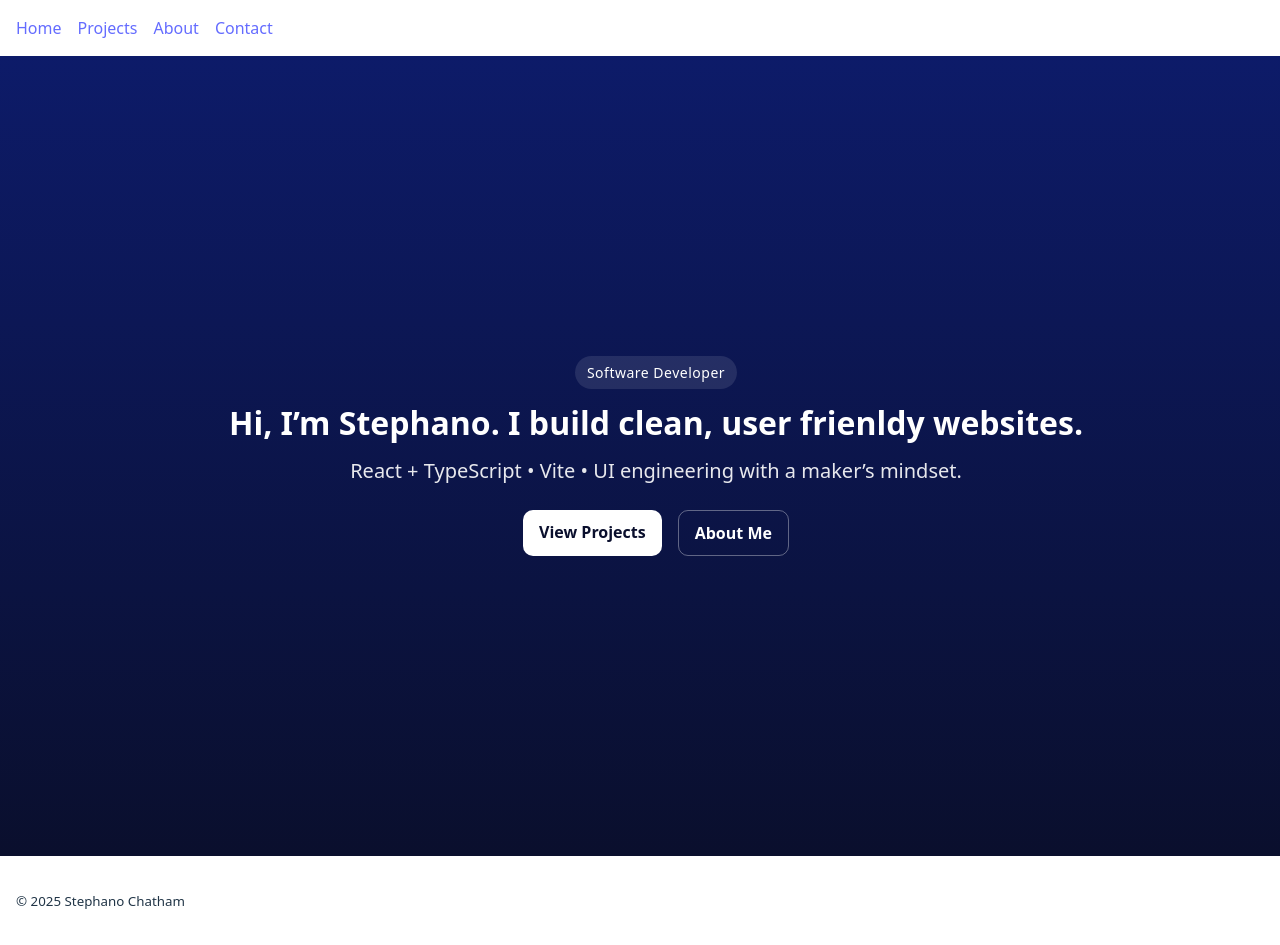
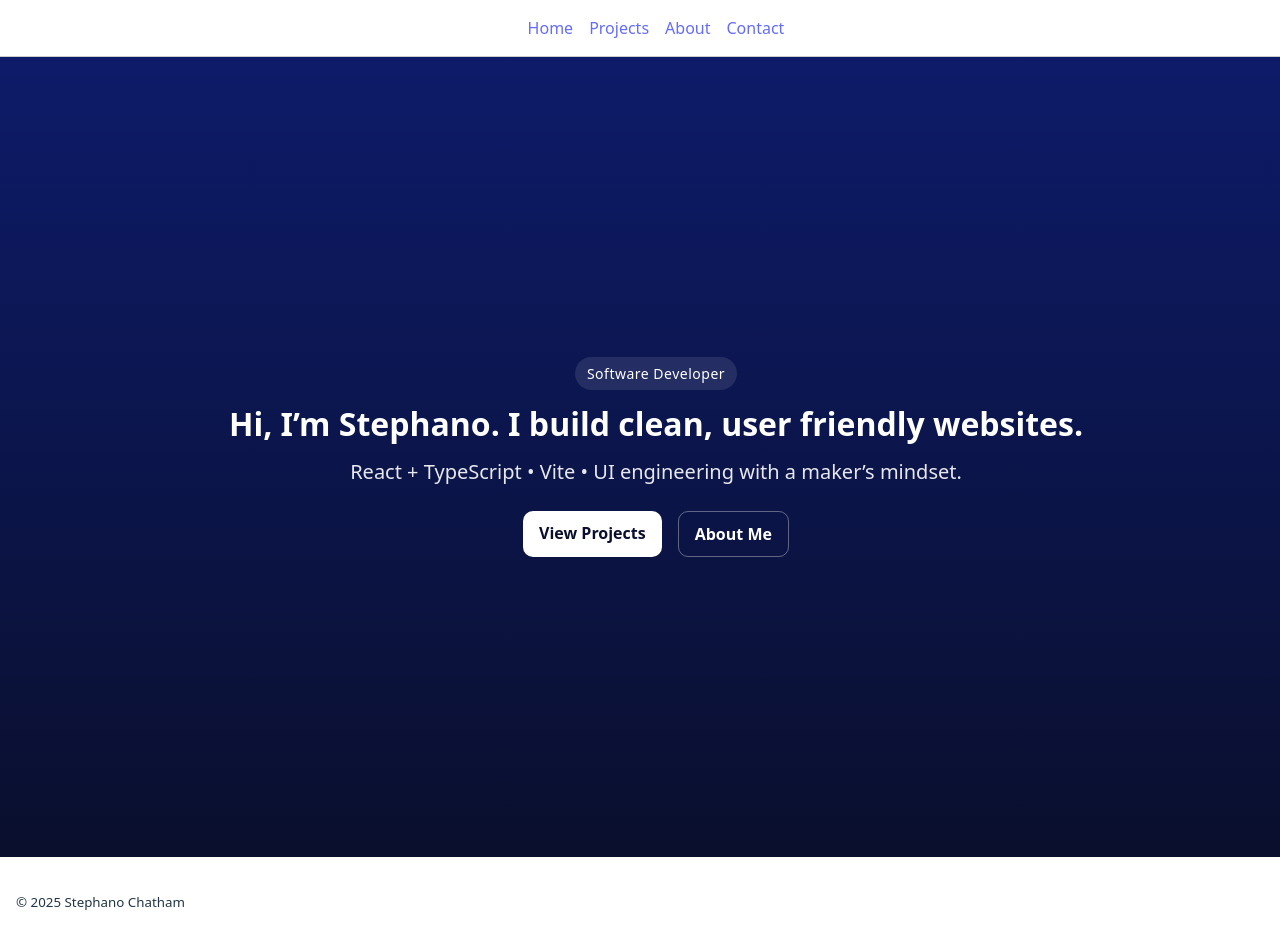
Before and after one commit to ChatCustoms/Portfolio_website, a React (Vite) app: page / in a window 1280 px wide. Shown: the top 945 px of the page. Built offline with nearby package versions, Linux system fonts and the light colour scheme.

Commit message:
Updated the website with the different pages and the css for each .

```diff
--- a/src/Layout.tsx
+++ b/src/Layout.tsx
@@ -5,7 +5,7 @@ export default function Layout() {
   return (
     <div>
       <header>
-        <nav style={{ display: "flex", gap: "1rem", padding: "1rem" }}>
+        <nav style={{ display: "flex", gap: "1rem", padding: "1rem", borderBottom: "1px solid #ccc", justifyContent: "center" }}>
           <Link to="/">Home</Link>
           <Link to="/projects">Projects</Link>
           <Link to="/about">About</Link>
--- a/src/sections/header/Header.jsx
+++ b/src/sections/header/Header.jsx
@@ -6,7 +6,7 @@ export default function Header() {
       <div className="hero-inner container">
         <div className="hero-badge">Software Developer</div>
         <h1 className="hero-title">
-          Hi, I’m Stephano. I build clean, user frienldy websites.
+          Hi, I’m Stephano. I build clean, user friendly websites.
         </h1>
         <p className="hero-subtitle">
           React + TypeScript • Vite • UI engineering with a maker’s mindset.
```
